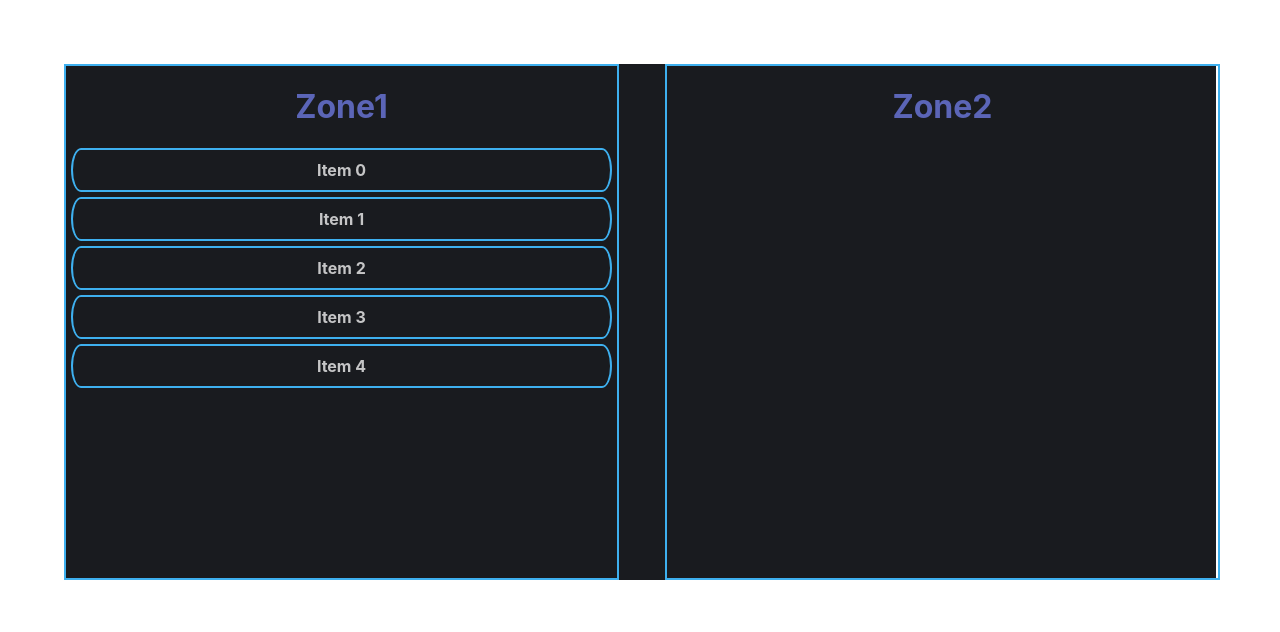
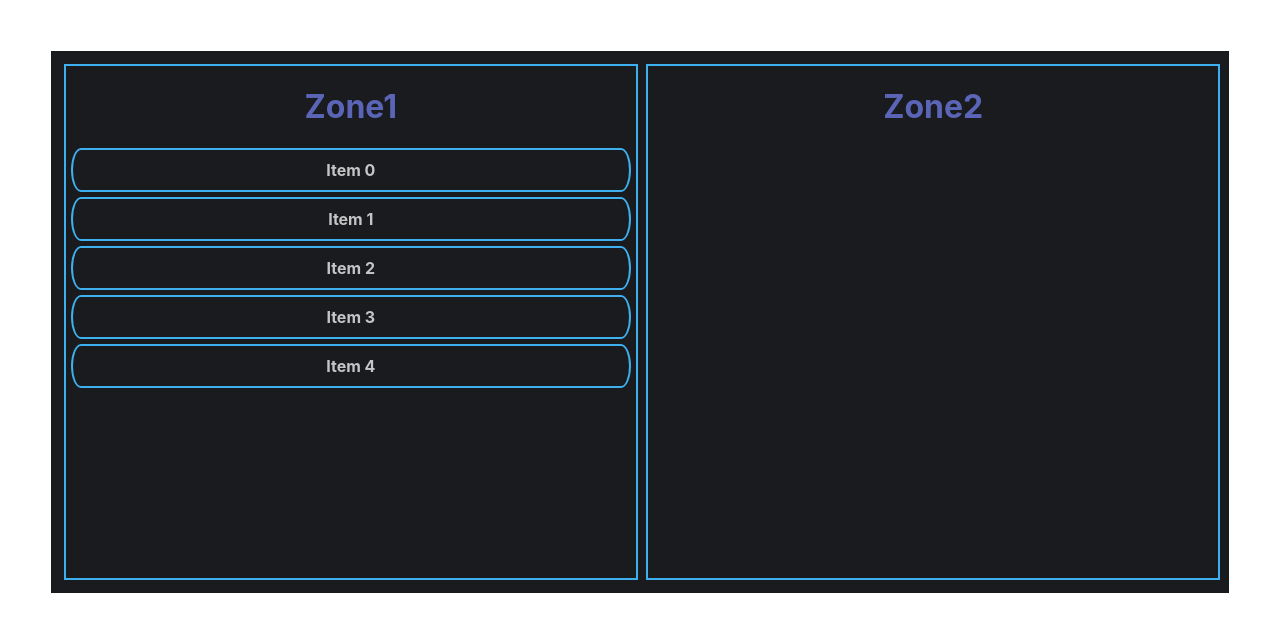
Before and after one commit to achimcc/rxjs-dnd, a React (Create React App) app: page / in a window 1280 px wide. Shown: the top 632 px of the page. Built offline with nearby package versions, Linux system fonts and the light colour scheme.

Commit message:
styling update

```diff
--- a/src/App.tsx
+++ b/src/App.tsx
@@ -7,9 +7,10 @@ import Item from "./Item";
 const Container = styled.div`
   display: grid;
   grid-template-columns: 1fr 1fr;
-  grid-column-gap: 50px;
-  margin: 5vw;
+  grid-column-gap: 1vw;
+  margin: 4vw;
   background: #191b1f;
+  padding: 1vw;
 `;
 
 const DropZone = styled.div`
```
